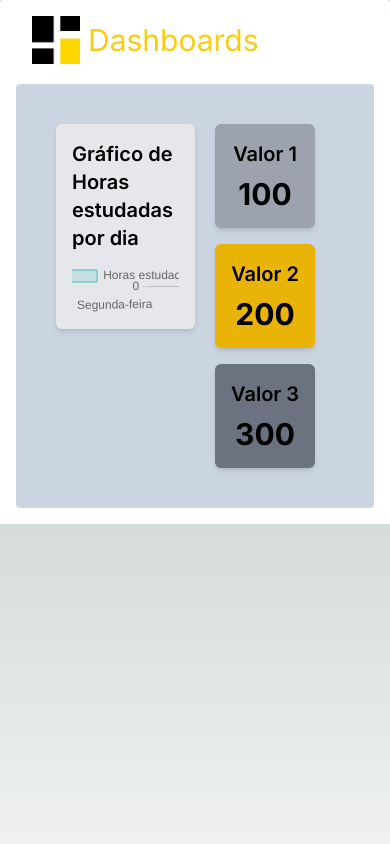
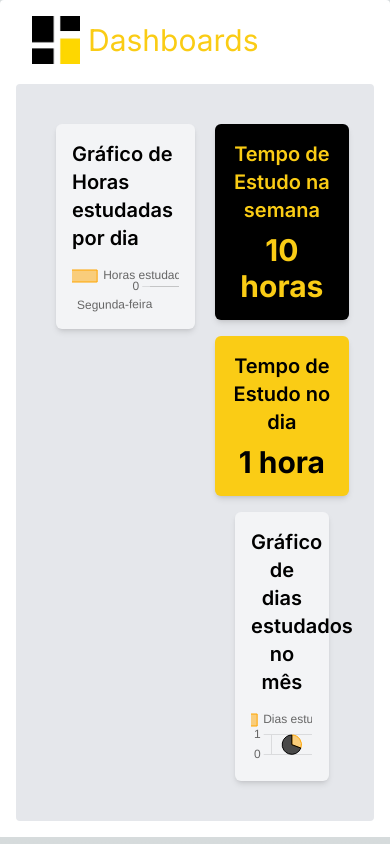
Before and after one commit to DiegoH3nr1que/FrontMec, a Next.js app in the folder project/: page / in a window 390 px wide. Built offline with nearby package versions, Linux system fonts and the light colour scheme.

Commit message:
feat: create of chartPie

```diff
--- a/project/src/app/components/Card.jsx
+++ b/project/src/app/components/Card.jsx
@@ -1,15 +1,34 @@
 // components/Card.js
-import React from 'react';
+import React, { useState } from "react";
 
-const Card = ({ title, value, colorClass, widthClass, heightClass }) => {
-  const cardClasses = `${colorClass} ${widthClass} ${heightClass} p-4 rounded-md shadow-md`;
+const Card = ({
+  title,
+  colorClass,
+  widthClass,
+  heightClass,
+  initialTimeValue,
+}) => {
+  // Estado local para armazenar o valor de tempo
+  const [timeValue, setTimeValue] = useState(initialTimeValue);
+
+  // Função auxiliar para formatar o valor de tempo
+  const formatTime = (hours) => {
+    if (hours == 1) {
+      return `${hours} hora`;
+    } else {
+      return `${hours} horas`;
+    }
+  };
+
+  const formattedTime = formatTime(timeValue);
+  const cardClasses = `${colorClass} ${widthClass} ${heightClass}  p-4 rounded-md shadow-md`;
 
   return (
     <div className={cardClasses}>
       <h2 className="text-xl font-semibold mb-2">{title}</h2>
-      <p className="text-3xl font-bold">{value}</p>
+      <p className="text-3xl font-bold">{formattedTime}</p>
     </div>
   );
-}
+};
 
 export default Card;
--- a/project/src/app/components/Chart.jsx
+++ b/project/src/app/components/Chart.jsx
@@ -8,11 +8,11 @@ const ChartComponent = () => {
     datasets: [
       {
         label: 'Horas estudadas',
-        backgroundColor: 'rgba(75,192,192,0.2)',
-        borderColor: 'rgba(75,192,192,1)',
+        backgroundColor: 'rgba(255, 165, 0 , 0.5)',
+        borderColor: 'rgba(255, 165, 0 ,1)',
         borderWidth: 1,
-        hoverBackgroundColor: 'rgba(75,192,192,0.4)',
-        hoverBorderColor: 'rgba(75,192,192,1)',
+        hoverBackgroundColor: 'rgba(255, 165, 0 ,0.8)',
+        hoverBorderColor: 'rgba(255, 165, 0 ,1)',
         data: [4, 9, 3, 4, 6, 8, 3],
       },
     ],
@@ -42,7 +42,7 @@ const ChartComponent = () => {
   }, [chartData]);
 
   return (
-    <div className="bg-gray-200 w-[50%] h-[60%] p-4 rounded-md shadow-md">
+    <div className="bg-gray-100 w-[50%] h-[30%] p-4 rounded-md shadow-md">
       <h2 className="text-xl font-semibold mb-2 text-black">Gráfico de Horas estudadas por dia</h2>
       <canvas ref={chartRef}></canvas>
     </div>
--- /dev/null
+++ b/project/src/app/components/ChartPie.jsx
@@ -0,0 +1,59 @@
+import React, { useEffect, useRef, useState } from 'react';
+import Chart from 'chart.js/auto';
+
+const ChartComponentPie = () => {
+  const chartRef = useRef(null);
+
+  // Defina cores diferentes para os valores 4 e 9
+  const backgroundColors = ['rgba(255, 165, 0 , 0.5)', 'rgba(0, 0, 0, 0.7)'];
+  const borderColors = ['rgba(255, 165, 0 ,1)', 'rgba(0, 0, 0, 1)'];
+  const hoverBackgroundColors = ['rgba(255, 165, 0 ,0.8)', 'rgba(0, 0, 0, 0.9)'];
+  const hoverBorderColors = ['rgba(255, 165, 0 ,1)', 'rgba(0, 0, 0, 1)'];
+
+  const [chartData, setChartData] = useState({
+    labels: ['Dias estudados', ' Dias não estudados'],
+    datasets: [
+      {
+        label: 'Horas estudadas',
+        backgroundColor: backgroundColors,
+        borderColor: borderColors,
+        borderWidth: 1,
+        hoverBackgroundColor: hoverBackgroundColors,
+        hoverBorderColor: hoverBorderColors,
+        data: [4, 9],
+      },
+    ],
+  });
+
+  useEffect(() => {
+    // Configurações do gráfico
+    const options = {
+      scales: {
+        y: {
+          beginAtZero: true,
+        },
+      },
+    };
+
+    // Criação do gráfico
+    const myChart = new Chart(chartRef.current, {
+      type: 'pie',
+      data: chartData,
+      options,
+    });
+
+    // Limpeza ao desmontar o componente
+    return () => {
+      myChart.destroy();
+    };
+  }, [chartData]);
+
+  return (
+    <div className="bg-gray-100 w-[70%] h-[100%] p-4 rounded-md shadow-md">
+      <h2 className="text-xl font-semibold mb-2 text-black">Gráfico de dias estudados no mês</h2>
+      <canvas ref={chartRef}></canvas>
+    </div>
+  );
+};
+
+export default ChartComponentPie;
--- a/project/src/app/page.jsx
+++ b/project/src/app/page.jsx
@@ -2,6 +2,7 @@
 import React from "react";
 import Card from "./components/Card";
 import Chart from "./components/Chart"; // Certifique-se de que o caminho e o nome do arquivo estão corretos
+import ChartComponentPie from "./components/ChartPie";
 
 const Home = () => {
   return (
@@ -11,30 +12,25 @@ const Home = () => {
         <div className="text-yellow-400 ml-2 md:ml-4">Dashboards</div>
       </header>
 
-      <div className="flex flex-row bg-slate-300 p-10 rounded gap-5">
-        <Chart className="bg-purple-500 text-white rounded-lg p-4 h-[70%]" />
+      <div className="flex flex-row bg-gray-200 p-10 rounded gap-5">
+        <Chart className="bg-purple-500 text-white rounded-lg p-4 h-[70%]" title="Tempo de estudo por dia" />
         <div className="md:w-1/3 grid md:grid-rows-2 gap-4">
           <div className="flex flex-col md:flex-row gap-4 justify-center text-center">
             <Card
-              title="Valor 1"
-              value="100"
-              colorClass="bg-gray-400"
+              title="Tempo de Estudo na semana"
+              initialTimeValue={10}
+              colorClass="bg-black text-yellow-400"
               widthClass="w-full md:w-64"
             />
             <Card
-              title="Valor 2"
-              value="200"
-              colorClass="bg-yellow-500"
+              title="Tempo de Estudo no dia"
+              initialTimeValue={1}
+              colorClass="bg-yellow-400 text-black"
               widthClass="w-full md:w-64"
             />
           </div>
           <div className="flex flex-col items-center text-center justify-center">
-            <Card
-              title="Valor 3"
-              value="300"
-              colorClass="bg-gray-500"
-              widthClass="w-full md:w-64"
-            />
+            <ChartComponentPie className="text-white rounded-lg p-4 h-[70%]"/>
           </div>
         </div>
       </div>
```
